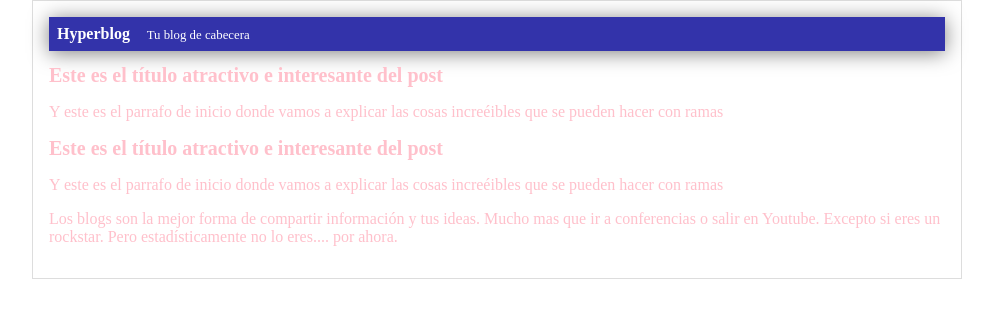
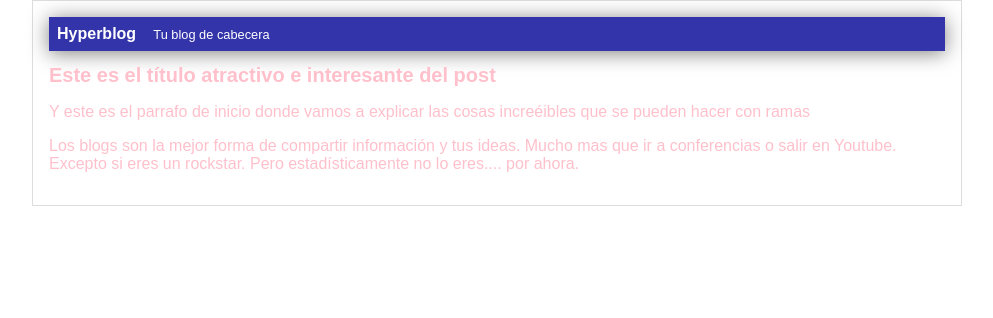
Before and after one commit to devacran/hyperBlog, a plain HTML site: page index.html in a window 1280 px wide. Shown: the whole page, without its empty margins (143-1136 px from the left). Drawn offline with Linux system fonts and the light colour scheme.

Commit message:
Se mejoro la duplicacion de parrafos y volvimos a poner la letra arial

```diff
--- a/css/style.css
+++ b/css/style.css
@@ -2,7 +2,7 @@ body
 {
     color: pink;
     text-align: center;
-    font-family: "Courirer";
+    font-family: "Arial";
     font-size: 16px;
     margin: 0;
     padding: 0;
--- a/index.html
+++ b/index.html
@@ -10,9 +10,6 @@
                           <span id="tagline">Tu blog de cabecera</span>
                       </div>
             <div id="post">
-                <h1>Este es el título atractivo e interesante del post</h1>
-                <p>Y este es el parrafo de inicio donde vamos a explicar las cosas increéibles que se pueden hacer con ramas</p>
-            </div>
             <h1>Este es el título atractivo e interesante del post</h1>
 <p>Y este es el parrafo de inicio donde vamos a explicar las cosas increéibles que se pueden hacer con ramas</p>
 <p>Los blogs son la mejor forma de compartir información y tus ideas. Mucho mas que ir a conferencias o salir en Youtube. Excepto si eres un rockstar. Pero estadísticamente no lo eres.... por ahora.</p>
```
